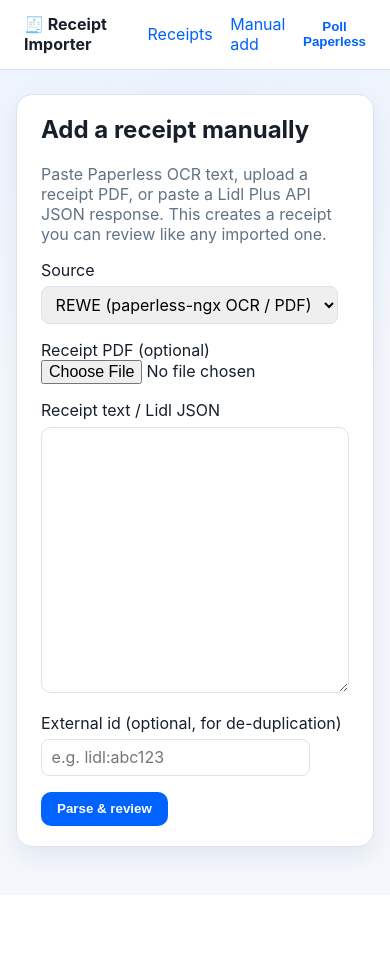
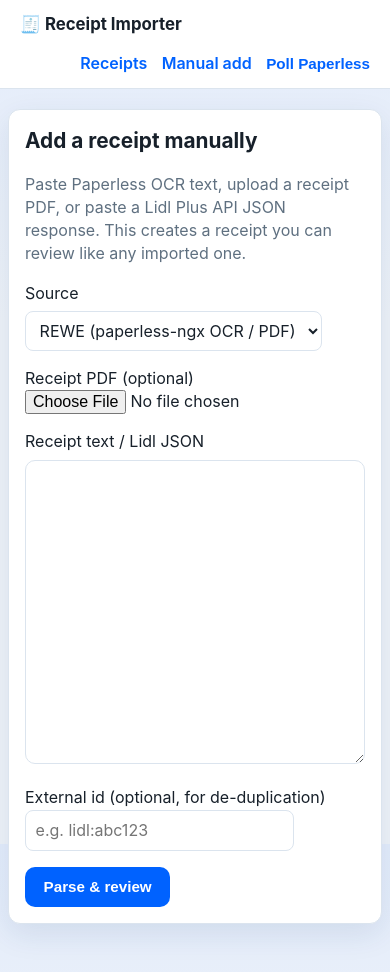
Before and after one commit to OrganoidSchnitzel/Rewe-Receipts, a Flask app: page /manual in a window 390 px wide. Before the commit the page ends 872 px from the top, so only its background shows below. Run offline with Flask 3, Linux system fonts and the light colour scheme; parts of the project's set-up code (start-up, migrations or seed data) failed here and were passed over.

Commit message:
Add Telegram notifications, responsive/dark UI polish
Telegram:
- New notifier module sends a push (outbound-only, Bot API sendMessage) when a
  receipt is auto-imported, linking back to the review page. Fully optional and
  failure-swallowing so a down/misconfigured bot never breaks ingestion.
- Config: TELEGRAM_ENABLED / TELEGRAM_BOT_TOKEN / TELEGRAM_CHAT_ID and
  APP_PUBLIC_URL for the link; documented in .env.example and README.

UI:
- Responsive layout: receipt list collapses to cards on phones, detail view
  stacks with the item editor first and the receipt image below, comfortable
  tap targets, sticky wrapping top bar.
- Dark-mode support via prefers-color-scheme, tokenized palette, tabular
  numerals, status dots, focus rings.

Co-Authored-By: Claude Opus 4.8 <noreply@anthropic.com>
Claude-Session: https://claude.ai/code/session_01X3LX81347jFJmDLnim1fZZ

```diff
--- a/receipts/ingest.py
+++ b/receipts/ingest.py
@@ -13,7 +13,7 @@ from __future__ import annotations
 import logging
 from typing import Optional
 
-from . import config, db, extraction, paperless
+from . import config, db, extraction, notifier, paperless
 
 logger = logging.getLogger(__name__)
 
@@ -69,6 +69,9 @@ def ingest_rewe_document(document_id: int) -> Optional[str]:
         "Imported Rewe document %s as receipt %s (%d items)",
         document_id, receipt_id, len(items),
     )
+
+    total = round(sum(i.total_price for i in items), 2)
+    notifier.notify_new_receipt(receipt_id, "REWE receipt", len(items), total)
     return receipt_id
 
 
--- a/static/style.css
+++ b/static/style.css
@@ -1,9 +1,11 @@
 :root {
-  color-scheme: light;
-  --bg: #f4f7fb;
+  color-scheme: light dark;
+  --bg: #eef2f8;
+  --bg-accent: #e3ecfb;
   --surface: #ffffff;
+  --surface-2: #f7fafc;
   --text: #17202a;
-  --muted: #607284;
+  --muted: #5f7080;
   --primary: #0062ff;
   --primary-dark: #004ac0;
   --border: #dbe4ee;
@@ -11,48 +13,77 @@
   --lidl: #0050aa;
   --ok: #1a8a4b;
   --pending: #b7791f;
+  --danger: #c62828;
+  --shadow: 0 10px 30px rgba(21, 62, 112, 0.10);
+  --radius: 16px;
+}
+
+@media (prefers-color-scheme: dark) {
+  :root {
+    --bg: #0f1620;
+    --bg-accent: #16202e;
+    --surface: #1a2532;
+    --surface-2: #212e3d;
+    --text: #e7edf3;
+    --muted: #93a4b5;
+    --primary: #4d96ff;
+    --primary-dark: #2f7bec;
+    --border: #2c3a4b;
+    --rewe: #ff5a5a;
+    --lidl: #4d96ff;
+    --ok: #4bd07f;
+    --pending: #e0b64a;
+    --danger: #ff6b6b;
+    --shadow: 0 10px 30px rgba(0, 0, 0, 0.35);
+  }
 }
 
 * { box-sizing: border-box; }
 
+html { -webkit-text-size-adjust: 100%; }
+
 body {
   margin: 0;
-  font-family: Inter, -apple-system, BlinkMacSystemFont, "Segoe UI", sans-serif;
-  background: radial-gradient(circle at top, #e9f1ff, var(--bg) 45%);
+  font-family: Inter, -apple-system, BlinkMacSystemFont, "Segoe UI", Roboto, sans-serif;
+  background: linear-gradient(180deg, var(--bg-accent), var(--bg) 320px);
+  background-attachment: fixed;
   color: var(--text);
+  line-height: 1.45;
 }
 
+/* --- Top bar --------------------------------------------------------------- */
 .topbar {
   display: flex;
   align-items: center;
-  gap: 1.5rem;
-  padding: 0.9rem 1.5rem;
+  gap: 1rem 1.25rem;
+  flex-wrap: wrap;
+  padding: 0.75rem 1.25rem;
   background: var(--surface);
   border-bottom: 1px solid var(--border);
+  position: sticky;
+  top: 0;
+  z-index: 10;
 }
-.topbar .brand { font-weight: 700; text-decoration: none; color: var(--text); }
-.topbar nav { display: flex; align-items: center; gap: 1.1rem; margin-left: auto; }
-.topbar nav a { text-decoration: none; }
+.topbar .brand { font-weight: 700; text-decoration: none; color: var(--text); font-size: 1.05rem; }
+.topbar nav { display: flex; align-items: center; gap: 0.9rem; margin-left: auto; flex-wrap: wrap; }
+.topbar nav a { text-decoration: none; color: var(--primary); font-weight: 600; }
 .inline { display: inline; margin: 0; }
 
-.page {
-  width: min(1100px, 100% - 2rem);
-  margin: 1.5rem auto 3rem;
-}
+.page { width: min(1120px, 100% - 1.5rem); margin: 1.25rem auto 3rem; }
 
 .card {
   background: var(--surface);
   border: 1px solid var(--border);
-  border-radius: 16px;
+  border-radius: var(--radius);
   padding: 1.25rem 1.5rem;
-  box-shadow: 0 10px 25px rgba(21, 62, 112, 0.08);
+  box-shadow: var(--shadow);
 }
 
-h1 { margin-top: 0; }
+h1 { margin-top: 0; font-size: 1.5rem; }
 a { color: var(--primary); }
 
 .flash {
-  background: #eef6ff;
+  background: var(--bg-accent);
   border: 1px solid var(--border);
   border-radius: 12px;
   padding: 0.5rem 1rem;
@@ -60,29 +91,28 @@ a { color: var(--primary); }
 }
 .flash p { margin: 0.25rem 0; }
 
-.actions {
-  display: flex;
-  flex-wrap: wrap;
-  gap: 0.75rem;
-  margin-top: 1rem;
-}
+.actions { display: flex; flex-wrap: wrap; gap: 0.75rem; margin-top: 1rem; }
 
 button, .primary {
   border: 0;
   border-radius: 10px;
-  padding: 0.6rem 1rem;
+  padding: 0.65rem 1.1rem;
   font-weight: 600;
-  background: #e6edf6;
+  font-size: 0.95rem;
+  background: var(--surface-2);
   color: var(--text);
+  border: 1px solid var(--border);
   cursor: pointer;
 }
-button.primary, .primary { background: var(--primary); color: #fff; }
+button.primary, .primary { background: var(--primary); color: #fff; border-color: transparent; }
 button.primary:hover { background: var(--primary-dark); }
 button:disabled { opacity: 0.5; cursor: not-allowed; }
-.link-btn { background: none; padding: 0; color: var(--primary); font-weight: 600; }
+.link-btn { background: none; border: 0; padding: 0; color: var(--primary); font-weight: 600; }
 
 textarea, input[type="file"], input[type="text"], input[type="number"], select {
   font: inherit;
+  color: var(--text);
+  background: var(--surface);
 }
 textarea {
   width: 100%;
@@ -92,31 +122,39 @@ textarea {
   min-height: 220px;
   margin-top: 0.4rem;
 }
-select, input[type="text"] {
+select, input[type="text"], input[type="number"] {
   border: 1px solid var(--border);
   border-radius: 8px;
-  padding: 0.45rem 0.6rem;
+  padding: 0.5rem 0.6rem;
   margin-top: 0.4rem;
+}
+input[type="text"], input[type="number"] { margin-top: 0; }
+input:focus, select:focus, textarea:focus {
+  outline: 2px solid var(--primary);
+  outline-offset: 1px;
+  border-color: var(--primary);
 }
 
 .muted { color: var(--muted); }
 
-/* Receipt list */
+/* --- Receipt list --------------------------------------------------------- */
+.table-scroll { width: 100%; overflow-x: auto; }
 table.receipts { width: 100%; border-collapse: collapse; margin-top: 1rem; }
 table.receipts th, table.receipts td {
   text-align: left;
-  padding: 0.6rem 0.5rem;
+  padding: 0.7rem 0.6rem;
   border-bottom: 1px solid var(--border);
 }
 table.receipts th.num, table.receipts td.num { text-align: right; }
 table.receipts tbody tr { cursor: pointer; }
-table.receipts tbody tr:hover { background: #f5f9ff; }
+table.receipts tbody tr:hover { background: var(--surface-2); }
+table.receipts td.amount { font-variant-numeric: tabular-nums; font-weight: 600; }
 
 .badge {
   display: inline-block;
   font-size: 0.72rem;
   font-weight: 700;
-  padding: 0.12rem 0.45rem;
+  padding: 0.14rem 0.5rem;
   border-radius: 6px;
   color: #fff;
   background: var(--muted);
@@ -124,21 +162,21 @@ table.receipts tbody tr:hover { background: #f5f9ff; }
 .badge-rewe { background: var(--rewe); }
 .badge-lidl { background: var(--lidl); }
 
-.status { font-weight: 600; text-transform: capitalize; }
+.status { font-weight: 600; text-transform: capitalize; display: inline-flex; align-items: center; gap: 0.35rem; }
+.status::before { content: ""; width: 0.5rem; height: 0.5rem; border-radius: 50%; background: currentColor; }
 .status-settled { color: var(--ok); }
 .status-pending { color: var(--pending); }
 
-/* Detail view */
-.detail-head { display: flex; justify-content: space-between; align-items: flex-start; gap: 1rem; }
+/* --- Detail view ---------------------------------------------------------- */
+.detail-head { display: flex; justify-content: space-between; align-items: flex-start; gap: 1rem; flex-wrap: wrap; }
 .detail-grid {
   display: grid;
   grid-template-columns: minmax(0, 1fr) minmax(0, 1fr);
   gap: 1.25rem;
   margin-top: 1rem;
 }
-@media (max-width: 820px) { .detail-grid { grid-template-columns: 1fr; } }
 
-.receipt-viewer object { border: 1px solid var(--border); border-radius: 12px; }
+.receipt-viewer object { border: 1px solid var(--border); border-radius: 12px; width: 100%; height: 640px; background: var(--surface-2); }
 .no-file {
   border: 1px dashed var(--border);
   border-radius: 12px;
@@ -148,59 +186,89 @@ table.receipts tbody tr:hover { background: #f5f9ff; }
 }
 
 table.items { width: 100%; border-collapse: collapse; }
-table.items th, table.items td { padding: 0.35rem 0.4rem; border-bottom: 1px solid var(--border); }
+table.items th, table.items td { padding: 0.45rem 0.4rem; border-bottom: 1px solid var(--border); }
 table.items th.num, table.items td.num { text-align: right; }
-table.items input[type="text"] { width: 100%; margin: 0; }
-table.items input.qty { width: 4.5rem; margin: 0; text-align: right; }
-table.items input.price { width: 6rem; margin: 0; text-align: right; }
+table.items th.cb-col, table.items td.cb-col { width: 2rem; text-align: center; }
+table.items input[type="text"] { width: 100%; }
+table.items input.qty { width: 4.5rem; text-align: right; }
+table.items input.price { width: 6rem; text-align: right; }
+table.items tbody tr.excluded { opacity: 0.6; }
 
-table.items th.cb-col, table.items td.cb-col { width: 1.8rem; text-align: center; }
-table.items tbody tr.excluded input[type="text"],
-table.items tbody tr.excluded input.qty,
-table.items tbody tr.excluded input.price { color: var(--muted); }
-table.items tbody tr.excluded { opacity: 0.65; }
+.include-cb, #select-all { width: 1.15rem; height: 1.15rem; accent-color: var(--primary); }
 
 .item-name-cell { display: flex; align-items: center; gap: 0.4rem; }
 .item-name-cell input[type="text"] { flex: 1; }
 
-.src {
-  font-size: 0.62rem;
-  font-weight: 700;
-  padding: 0.05rem 0.3rem;
-  border-radius: 5px;
-  white-space: nowrap;
-}
-.src-ai { background: #fdecc8; color: #8a5a00; }
-.src-known { background: #d8f0e0; color: var(--ok); }
+.src { font-size: 0.62rem; font-weight: 700; padding: 0.06rem 0.32rem; border-radius: 5px; white-space: nowrap; }
+.src-ai { background: rgba(224, 182, 74, 0.22); color: var(--pending); }
+.src-known { background: rgba(26, 138, 75, 0.18); color: var(--ok); }
 
 .total-row {
   display: flex;
   justify-content: space-between;
   align-items: baseline;
+  gap: 0.5rem;
   padding: 0.8rem 0.2rem 0.4rem;
   font-size: 1.1rem;
 }
 .total-amounts { text-align: right; }
+.total-amounts strong { font-variant-numeric: tabular-nums; }
 .total-amounts .muted { font-size: 0.8rem; display: block; }
 
 .total-warning {
-  background: #fff4e5;
-  border: 1px solid #f5d9a8;
-  color: #8a5a00;
+  background: rgba(224, 182, 74, 0.15);
+  border: 1px solid rgba(224, 182, 74, 0.5);
+  color: var(--pending);
   border-radius: 8px;
-  padding: 0.4rem 0.7rem;
+  padding: 0.45rem 0.7rem;
   font-size: 0.85rem;
   margin-bottom: 0.6rem;
 }
 
-.delete-form { grid-column: 1 / -1; text-align: right; margin-top: 0.5rem; }
-.danger-link {
-  background: none;
-  color: #b4232c;
-  font-weight: 600;
-  padding: 0.3rem 0.2rem;
-  font-size: 0.85rem;
-}
+.delete-form { grid-column: 1 / -1; text-align: right; margin-top: 0.25rem; }
+.danger-link { background: none; border: 0; color: var(--danger); font-weight: 600; padding: 0.3rem 0.2rem; font-size: 0.85rem; }
 .danger-link:hover { background: none; text-decoration: underline; }
 
-code { background: #f0f4f9; padding: 0.1rem 0.35rem; border-radius: 5px; }
+code { background: var(--surface-2); padding: 0.1rem 0.35rem; border-radius: 5px; }
+
+/* --- Mobile --------------------------------------------------------------- */
+@media (max-width: 820px) {
+  .detail-grid { grid-template-columns: 1fr; }
+  /* Put the item list first; the receipt image is reference below it. */
+  .items-panel { order: 1; }
+  .receipt-viewer { order: 2; }
+  .delete-form { order: 3; }
+  .receipt-viewer object { height: 60vh; }
+}
+
+@media (max-width: 620px) {
+  .page { width: 100% - 1rem; width: calc(100% - 1rem); }
+  .card { padding: 1rem; border-radius: 12px; }
+  h1 { font-size: 1.3rem; }
+
+  /* Receipt list becomes cards: hide the header, stack each row. */
+  table.receipts thead { display: none; }
+  table.receipts, table.receipts tbody, table.receipts tr, table.receipts td { display: block; width: 100%; }
+  table.receipts tr {
+    border: 1px solid var(--border);
+    border-radius: 12px;
+    padding: 0.6rem 0.8rem;
+    margin-bottom: 0.7rem;
+    background: var(--surface);
+  }
+  table.receipts td { border: 0; padding: 0.2rem 0; display: flex; justify-content: space-between; gap: 1rem; }
+  table.receipts td::before {
+    content: attr(data-label);
+    color: var(--muted);
+    font-size: 0.8rem;
+    font-weight: 600;
+  }
+  table.receipts td.num, table.receipts td.amount { text-align: right; }
+
+  /* Comfortable tap targets for the item editor. */
+  table.items input[type="text"], table.items input.qty, table.items input.price {
+    min-height: 2.4rem;
+  }
+  table.items input.qty { width: 3.8rem; }
+  table.items input.price { width: 5rem; }
+}
```
Also changed, not shown: receipts/config.py (+8 -0 lines), receipts/notifier.py (added, +73 -0 lines), templates/index.html (+8 -6 lines), tests/test_notifier.py (added, +75 -0 lines), README.md, 1 other file.
